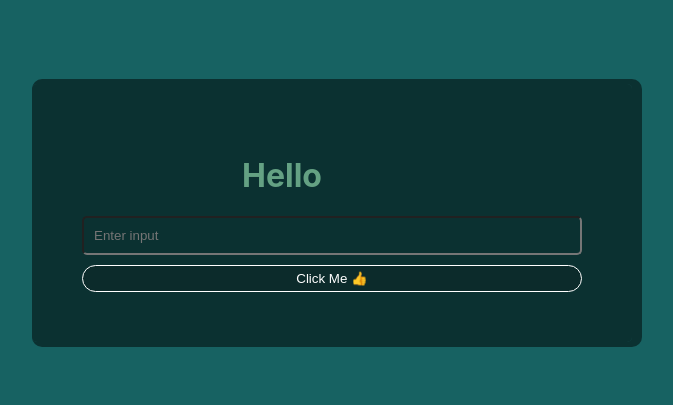
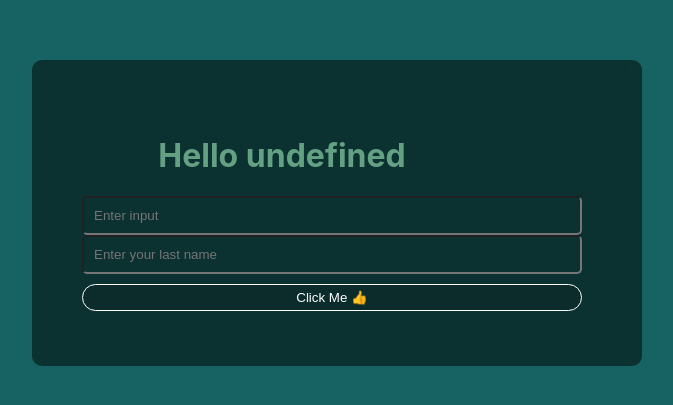
Before and after one commit to Sajjad124/react-form, a React (Create React App) app: page / in a window 1280 px wide. Shown: the part 187-592 px from the top of the page, without its empty margins (308-981 px from the left). Built offline with nearby package versions, Linux system fonts and the light colour scheme.

Commit message:
Update App.js

```diff
--- a/src/App.js
+++ b/src/App.js
@@ -2,31 +2,44 @@ import { useState } from "react";
 import "./App.css";
 function App() {
   const [name, setName] = useState("");
+
   const [fullName, setFullName] = useState();
+  const [lastname, setLastName] = useState("");
 
   const onSubmits = (event) => {
     event.preventDefault();
     setFullName(name);
+    setLastName(lastname);
+
   };
   const inputEvent = (event) => {
     console.log(event.target.value);
     setName(event.target.value);
   };
+  const inputEventTwo = (event) => {
+    console.log(event.target.value);
+    setLastName(event.target.value);
+  };
   return (
     <div className="div-main">
       <form onSubmit={onSubmits}>
         <div className="inner">
-          <h1>Hello {fullName}</h1>
+          <h1>Hello {fullName +" "+ lastname}</h1>
           <input
             type="text"
             placeholder="Enter input"
             value={name}
             onChange={inputEvent}
           />
+          <input
+            type="text"
+            placeholder="Enter your last name"
+            onChange={inputEventTwo}
+            value={lastname}
+          />
           <button type="submit">Click Me 👍</button>
         </div>
       </form>
-      <hadia></hadia>
     </div>
   );
 }
```
